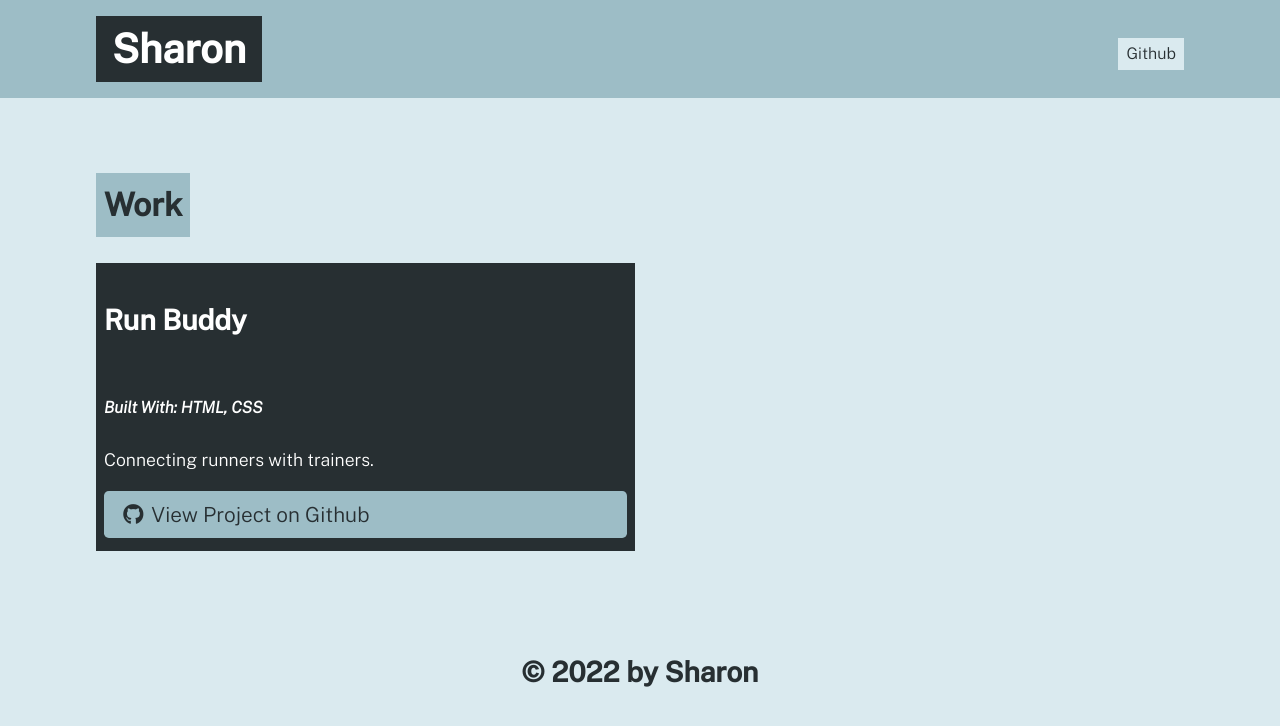
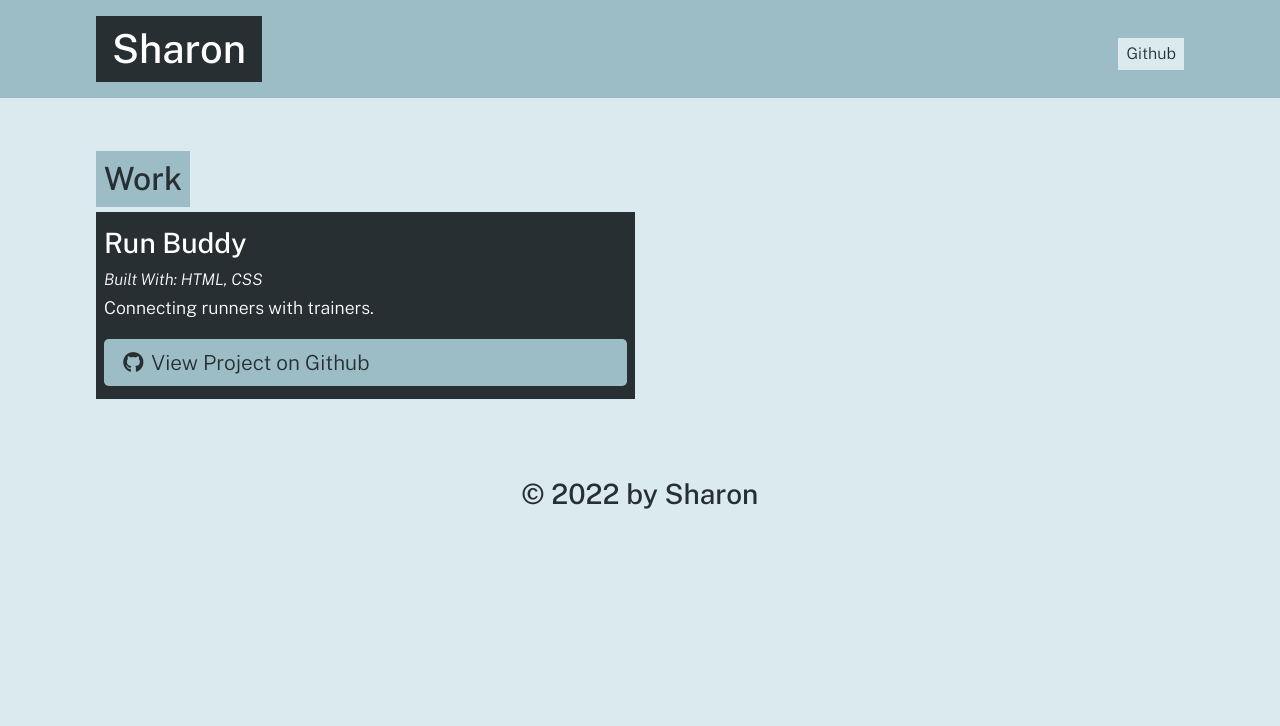
Before and after one commit to schris48/portfolio-generator_sc, a website: page index.html in a window 1280 px wide. Drawn offline with nearby package versions, Linux system fonts and the light colour scheme.

Commit message:
merge-conflict-resolve

```diff
--- a/src/style.css
+++ b/src/style.css
@@ -27,10 +27,6 @@ body {
   font-size: 16px;
 }
 
-<<<<<<< HEAD
-=======
-h1,
->>>>>>> develop
 h2,
 h3,
 h4,
@@ -44,13 +40,10 @@ h6 {
 
 h1 {
   font-size: 2.25rem;
-<<<<<<< HEAD
   font-weight: 500;
   margin: 5px 0;
   color: var(--light);
   line-height: 1.25;
-=======
->>>>>>> develop
 }
 
 h2 {
```
